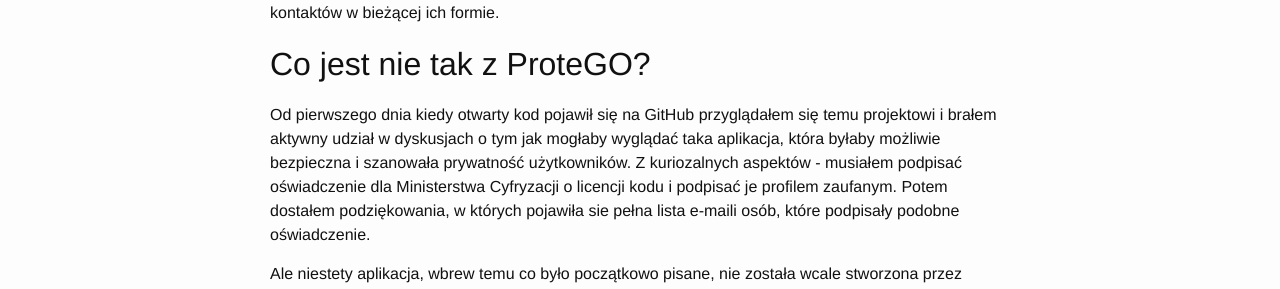
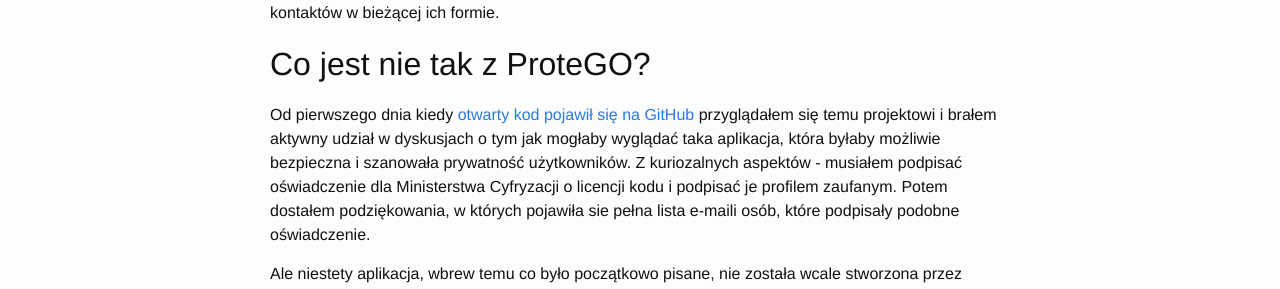
Before and after one commit to jasisz/jasisz.github.io, a Jekyll site: the page built from _posts/2020-04-29-contact-tracing.markdown, in a window 1280 px wide. Shown: the part 265-554 px from the top of the page. Built offline with Jekyll 4.4.1, drawn with Linux system fonts in a browser that asks for light colours; part of the change alters nothing that is shown.

```diff
--- a/_posts/2020-04-29-contact-tracing.markdown
+++ b/_posts/2020-04-29-contact-tracing.markdown
@@ -8,7 +8,7 @@ TLDR: Odradzam instalowanie aplikacji ProteGO Safe i innych aplikacji służący
 
 ## Co jest nie tak z ProteGO?
 
-Od pierwszego dnia kiedy otwarty kod pojawił się na GitHub przyglądałem się temu projektowi i brałem aktywny
+Od pierwszego dnia kiedy [otwarty kod pojawił się na GitHub](https://github.com/ProteGO-Safe) przyglądałem się temu projektowi i brałem aktywny
 udział w dyskusjach o tym jak mogłaby wyglądać taka aplikacja, która byłaby możliwie bezpieczna i szanowała prywatność
 użytkowników. Z kuriozalnych aspektów - musiałem podpisać oświadczenie dla Ministerstwa Cyfryzacji o licencji kodu
 i podpisać je profilem zaufanym. Potem dostałem podziękowania, w których pojawiła sie pełna lista e-maili osób, które
```
